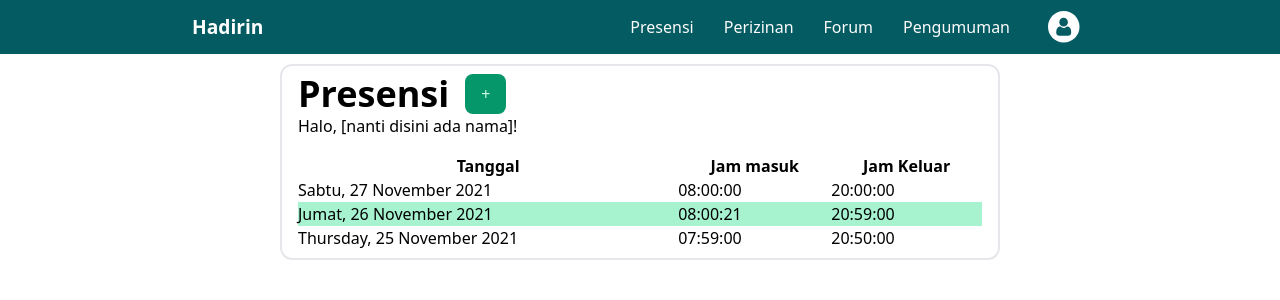
After one commit to GerradND/hadirin, a Django app: page /presensi in a window 1280 px wide. The commit adds this page. Shown: the top 300 px of the page. Run offline with Django 3.2, Linux system fonts and the light colour scheme.

Commit message:
feat: added presensi list

```diff
--- /dev/null
+++ b/main/templates/main/presensi.html
@@ -0,0 +1,52 @@
+{% extends 'base.html' %}
+{% load static %}
+
+{% block meta %}
+<title>Hadirin - Presensi</title>
+{% endblock meta %}
+
+{% block content %}
+<div style="max-width: 720px" class="mx-auto border-2 border-gray rounded-xl px-4 py-2 flex flex-col">
+    <div class="flex flex-row">
+        <h1 class="text-4xl font-semibold">Presensi</h1>
+        <div class="flex-grow" />
+            <a href="/profil/edit">
+                <button class="mx-auto ml-4">
+                    <div class="bg-green-600 text-green-100 py-2 px-4 rounded-lg">
+                        +
+                    </div>
+                </button>
+            </a>
+        </div>
+    </div>
+    <span>Halo, [nanti disini ada nama]!</span>
+    <div class="mt-4">
+        <table class="table-auto w-full">
+            <thead>
+              <tr>
+                <th>Tanggal</th>
+                <th>Jam masuk</th>
+                <th>Jam Keluar</th>
+              </tr>
+            </thead>
+            <tbody>
+              <tr>
+                <td>Sabtu, 27 November 2021</td>
+                <td>08:00:00</td>
+                <td>20:00:00</td>
+              </tr>
+              <tr class="bg-green-200">
+                <td>Jumat, 26 November 2021</td>
+                <td>08:00:21</td>
+                <td>20:59:00</td>
+              </tr>
+              <tr>
+                <td>Thursday, 25 November 2021</td>
+                <td>07:59:00</td>
+                <td>20:50:00</td>
+              </tr>
+            </tbody>
+          </table>
+    </div>
+</div>
+{% endblock content %}
--- a/main/urls.py
+++ b/main/urls.py
@@ -7,5 +7,7 @@ app_name = 'main'
 urlpatterns = [
     path('', views.home, name='home'),
     path('profil', views.profil, name='profil'),
-    path('profil/edit', views.profil_edit, name='profil_edit')
+    path('profil/edit', views.profil_edit, name='profil_edit'),
+    path('presensi', views.presensi, name='presensi'),
+    path('presensi/add', views.presensi_edit, name='presensi_edit'),
 ]
--- a/main/views.py
+++ b/main/views.py
@@ -9,3 +9,9 @@ def profil(request):
 
 def profil_edit(request):
     return render(request, 'main/profilEdit.html')
+
+def presensi(request):
+    return render(request, 'main/presensi.html')
+
+def presensi_edit(request):
+    return render(request, 'main/presensiEdit.html')
--- a/templates/base.html
+++ b/templates/base.html
@@ -13,7 +13,7 @@
     <nav class="navbar">
       <a href="/" class="nav-brand">Hadirin</a>
       <ul class="nav-links">
-        <li><a href="">Presensi</a></li>
+        <li><a href="/presensi">Presensi</a></li>
         <li><a href="">Perizinan</a></li>
         <li><a href="{% url 'forum:home' %}">Forum</a></li>
         <li><a href="">Pengumuman</a></li>
```
